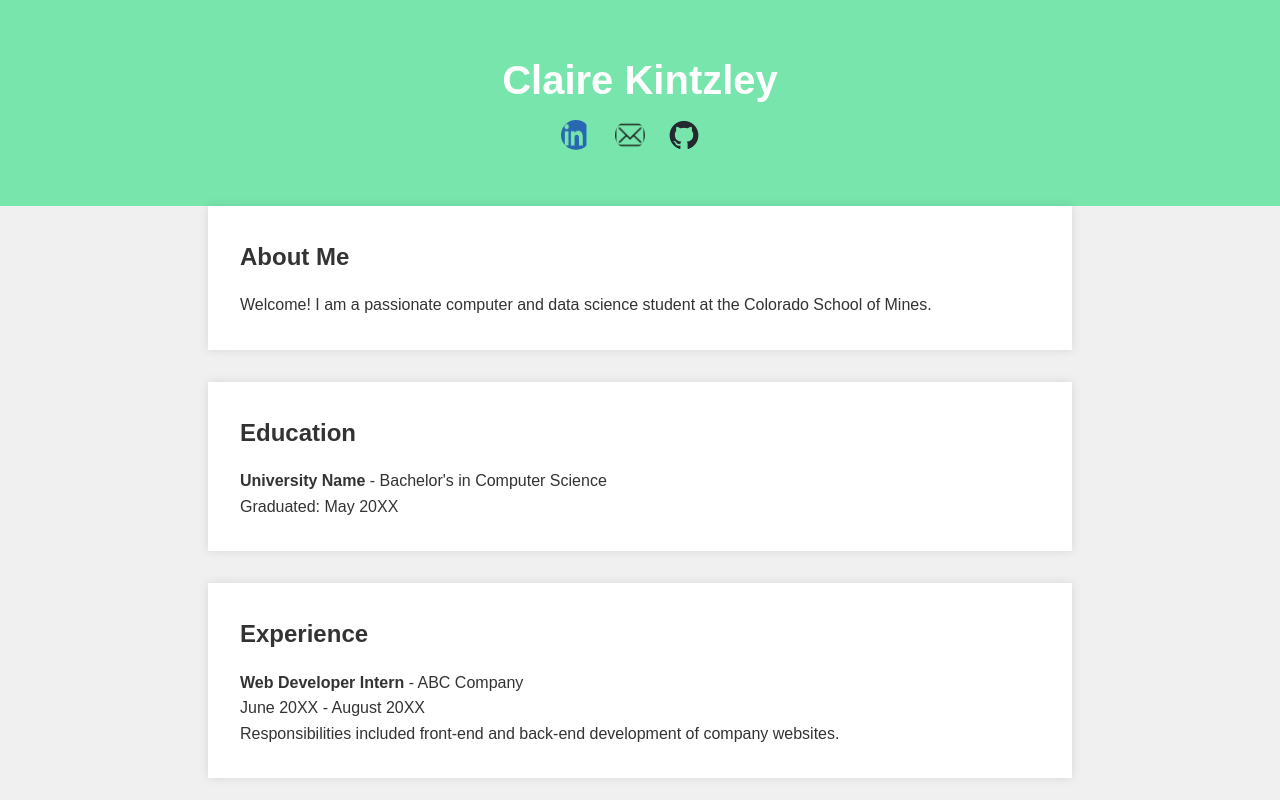
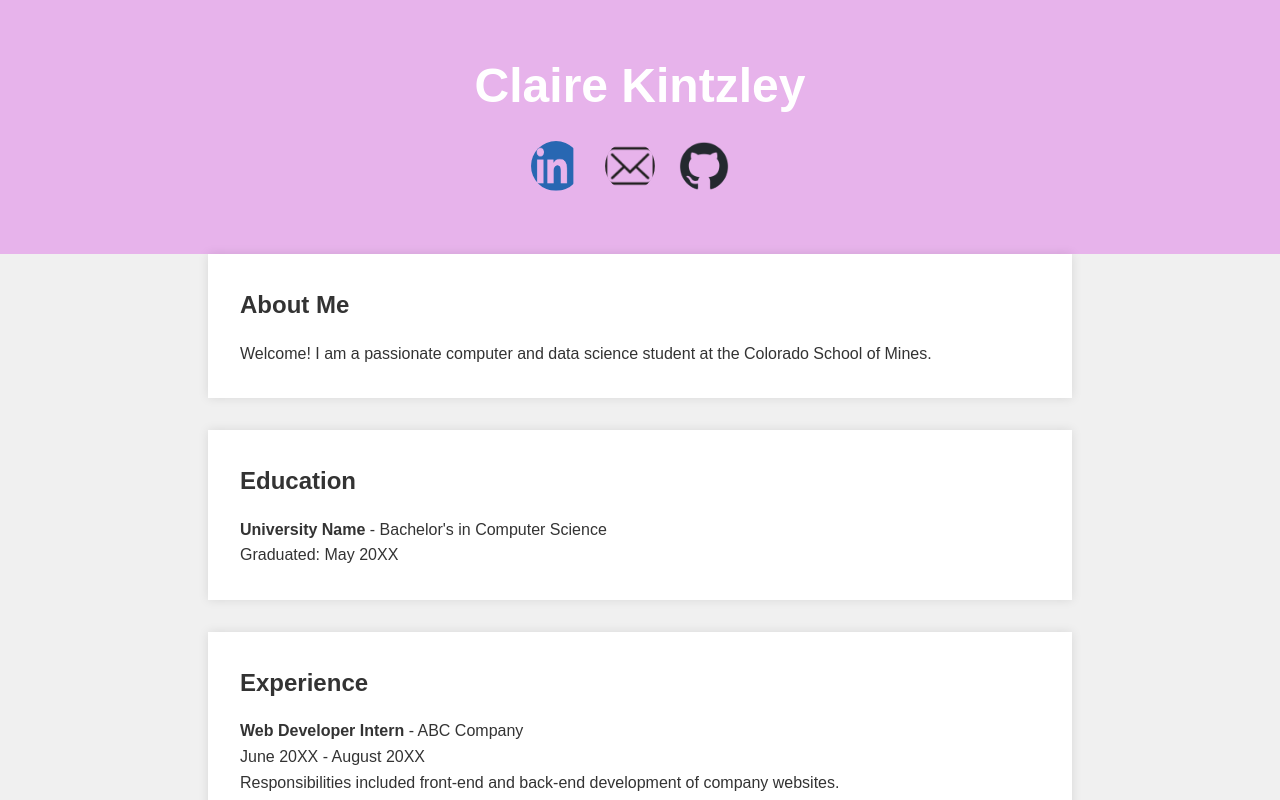
Before and after one commit to clairekintzley/clairekintzley.github.io, a plain HTML site: page index.html in a window 1280 px wide. Shown: the top 800 px of the page. Drawn offline with Linux system fonts and the light colour scheme.

Commit message:
making header take up whole page

```diff
--- a/styles.css
+++ b/styles.css
@@ -14,46 +14,33 @@ body {
 }
 
 header {
-    background-color: #6de4a7eb;
+    background-color: #e7aeebeb;
     color: #fff;
     text-align: center;
-    padding: 3rem 0;
+    padding: 0; /* Remove padding to take up the whole page */
 }
 
 .header-content {
     max-width: 800px;
     margin: 0 auto;
+    padding: 3rem 0; /* Add padding here for content spacing */
 }
 
 header h1 {
-    font-size: 2.5rem;
-    margin-bottom: 0.5rem;
-}
-
-header p {
-    font-size: 1.5rem;
-    margin-bottom: 1rem;
-}
-
-.contact-icons {
-    list-style: none;
-    padding: 0;
+    font-size: 3rem; /* Increase font size */
+    margin-bottom: 1rem; /* Adjust spacing */
 }
 
 .contact-icons li {
-    display: inline;
+    display: inline-block; /* Display logos in a row */
     margin-right: 20px;
 }
 
 .contact-icons a img {
-    width: 30px;
-    height: 30px;
+    width: 50px; /* Increase logo size */
+    height: 50px;
     border-radius: 50%;
     transition: opacity 0.3s;
-}
-
-.contact-icons a img:hover {
-    opacity: 0.8;
 }
 
 section {
@@ -80,7 +67,7 @@ li {
 
 a {
     text-decoration: none;
-    color: #6de4a7eb;
+    color: #e7aeebeb;
 }
 
 a:hover {
@@ -88,7 +75,7 @@ a:hover {
 }
 
 button {
-    background-color: #6de4a7eb;
+    background-color: #e7aeebeb;
     color: #fff;
     border: none;
     padding: 0.5rem 1rem;
@@ -98,7 +85,7 @@ button {
 }
 
 button:hover {
-    background-color: #6de4a7eb;
+    background-color: #e7aeebeb;
 }
 
 /* Media queries for responsive design */
```
